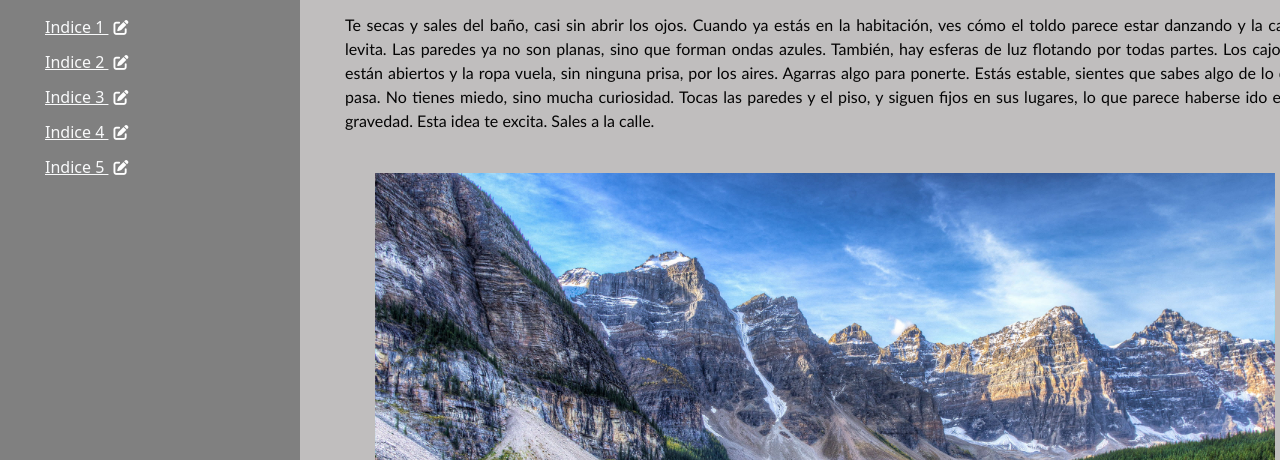
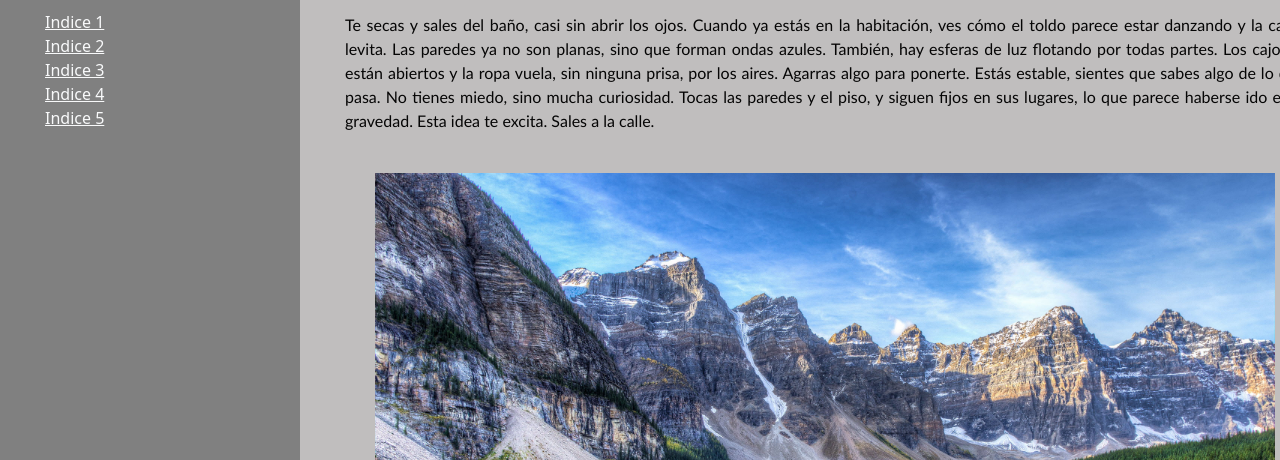
Before and after one commit to 2190031/gamera, a plain HTML site: page indice1.html in a window 1280 px wide. Shown: the part 340-800 px from the top of the page. Drawn offline with nearby package versions, Linux system fonts and the light colour scheme.

Commit message:
se eliminaron los botones que daban acceso al editor y un archivo nulo

```diff
--- a/indice1.html
+++ b/indice1.html
@@ -75,15 +75,15 @@
         <br>
         <center><h1>Gamera Software</h1></center>
         <br>
-        <a href="indice1.html" class="link-light" id="ef">Indice 1 <a href="editor.html"><i class="fa-solid fa-pen-to-square"></i></a></a>
+        <a href="indice1.html" class="link-light" id="ef">Indice 1 </a>
         <br>
-        <a href="indice2.html" class="link-light" id="ef">Indice 2 <a href="editor.html"><i class="fa-solid fa-pen-to-square"></i></a>
+        <a href="indice2.html" class="link-light" id="ef">Indice 2 </a>
         <br>
-        <a href="indice3.html" class="link-light" id="ef">Indice 3 <a href="editor.html"><i class="fa-solid fa-pen-to-square"></i></a>
+        <a href="indice3.html" class="link-light" id="ef">Indice 3 </a>
         <br>
-        <a href="#" class="link-light" id="ef">Indice 4 <a href="editor.html"><i class="fa-solid fa-pen-to-square"></i> </a>
+        <a href="#" class="link-light" id="ef">Indice 4 </a>
         <br>
-        <a href="#" class="link-light" id="ef">Indice 5 <a href="editor.html"><i class="fa-solid fa-pen-to-square"></i></a>
+        <a href="#" class="link-light" id="ef">Indice 5 </a>
 
       </section>
       </div>
```
Also changed, not shown: indice2.html (+2 -2 lines), indice3.html (+2 -2 lines).
